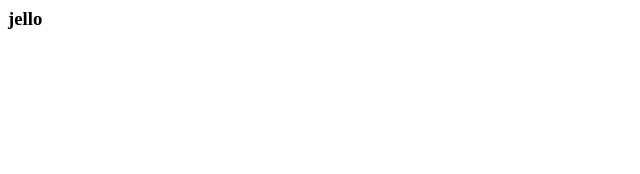
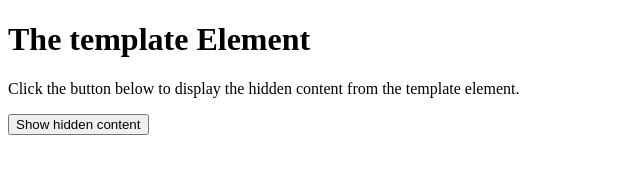
Before and after one commit to jeffersonBf/Pageindex, a plain HTML site: page index.html in a window 1280 px wide. Shown: the whole page, without its empty margins (0-640 px from the left). Drawn offline with Linux system fonts and the light colour scheme.

Commit message:
Update index.html

```diff
--- a/index.html
+++ b/index.html
@@ -1,8 +1,26 @@
+
+<!DOCTYPE html>
 <html>
+<body>
 
-<body>
-    <h3>jello</h3>
+<h1>The template Element</h1>
+
+<p>Click the button below to display the hidden content from the template element.</p>
+
+<button onclick="showContent()">Show hidden content</button>
+
+<template>
+  <h2>Flower</h2>
+  <img src="img_white_flower.jpg" width="214" height="204">
+</template>
+
+<script>
+function showContent() {
+  let temp = document.getElementsByTagName("template")[0];
+  let clon = temp.content.cloneNode(true);
+  document.body.appendChild(clon);
+}
+</script>
 
 </body>
-
 </html>
```
